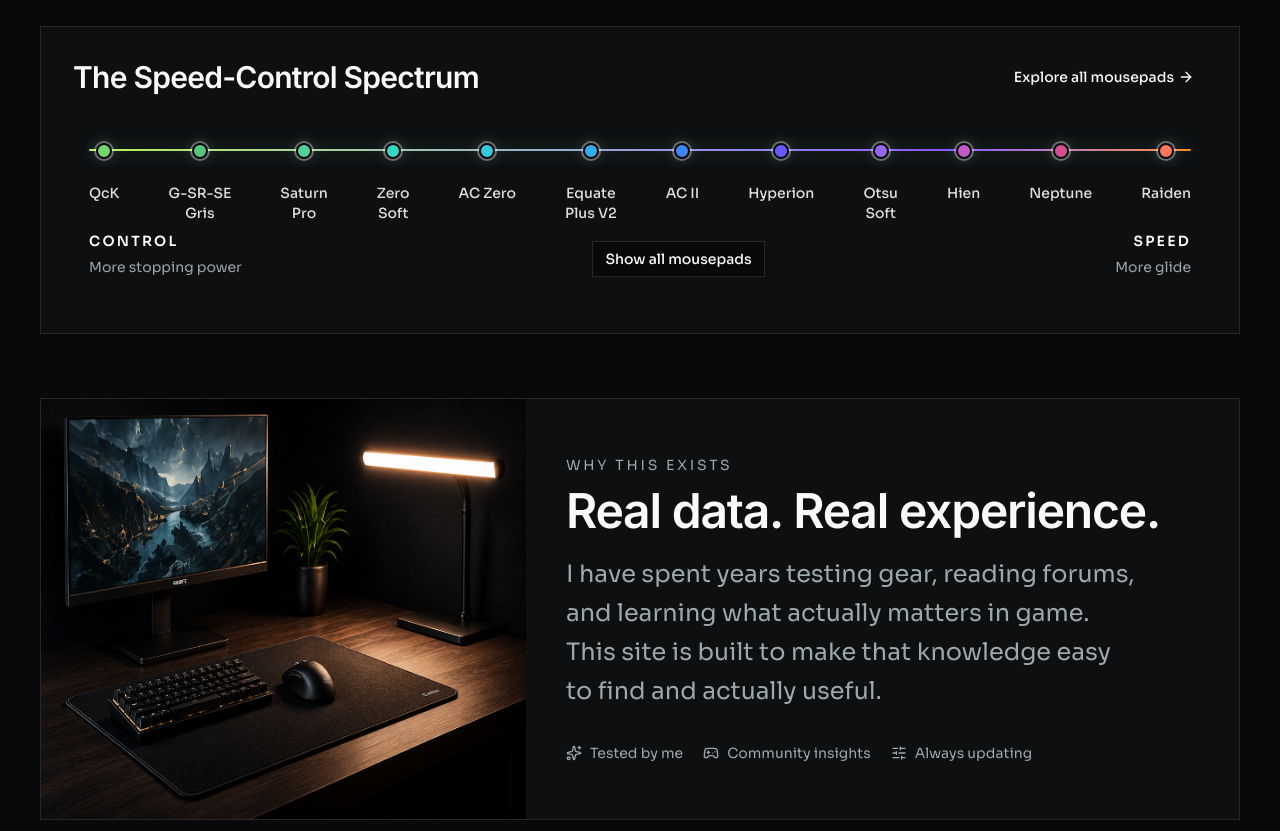
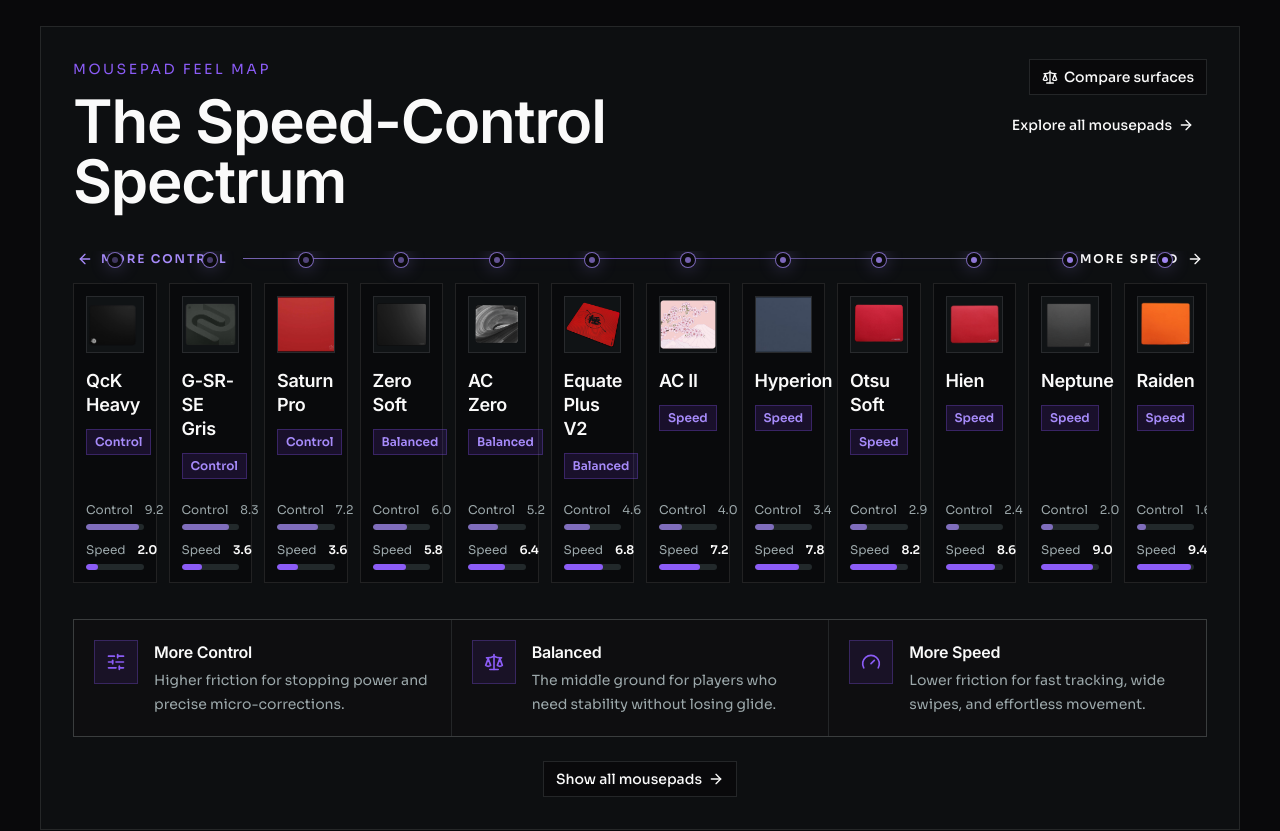
Before and after one commit to Hyperion147/fragbasic, a Next.js app: page / in a window 1280 px wide. Shown: the part 2740-3571 px from the top of the page. Built offline with nearby package versions, Linux system fonts and the light colour scheme.

Commit message:
updated spectrum

```diff
--- a/src/features/landing/spectrum-section.tsx
+++ b/src/features/landing/spectrum-section.tsx
@@ -1,80 +1,280 @@
+import Image from "next/image";
 import Link from "next/link";
+import {
+  ArrowLeft,
+  ArrowRight,
+  Gauge,
+  Scale,
+  SlidersHorizontal,
+} from "lucide-react";
 
 import { Button } from "@/components/ui/button";
-import { SectionHeader } from "@/features/landing/section-header";
 
-const visualSpectrumPads = [
-  { name: "QcK", color: "#75d66d" },
-  { name: "G-SR-SE\nGris", color: "#58c37a" },
-  { name: "Saturn\nPro", color: "#4fd19a" },
-  { name: "Zero\nSoft", color: "#35d6bf" },
-  { name: "AC Zero", color: "#35c9df" },
-  { name: "Equate\nPlus V2", color: "#34abea" },
-  { name: "AC II", color: "#3f86f5" },
-  { name: "Hyperion", color: "#6858ff" },
-  { name: "Otsu\nSoft", color: "#9367f2" },
-  { name: "Hien", color: "#c15ac7" },
-  { name: "Neptune", color: "#d44d91" },
-  { name: "Raiden", color: "#ff755e" },
+const spectrumPads = [
+  {
+    name: "QcK Heavy",
+    slug: "steelseries-qck-heavy",
+    image: "/mousepads/steelseries/qck-heavy.webp",
+    category: "Control",
+    control: 9.2,
+    speed: 2.0,
+  },
+  {
+    name: "G-SR-SE Gris",
+    slug: "zowie-g-sr-se-gris",
+    image: "/mousepads/zowie/gsr-se-gris.png",
+    category: "Control",
+    control: 8.3,
+    speed: 3.6,
+  },
+  {
+    name: "Saturn Pro",
+    slug: "lgg-saturn-pro-soft",
+    image: "/mousepads/lgg/saturn-red.png",
+    category: "Control",
+    control: 7.2,
+    speed: 3.6,
+  },
+  {
+    name: "Zero Soft",
+    slug: "artisan-zero-soft",
+    image: "/mousepads/artisan/zero-black.png",
+    category: "Balanced",
+    control: 6.0,
+    speed: 5.8,
+  },
+  {
+    name: "AC Zero",
+    slug: "xraypad-aqua-control-zero",
+    image: "/mousepads/xraypad/aqua-control-zero.png",
+    category: "Balanced",
+    control: 5.2,
+    speed: 6.4,
+  },
+  {
+    name: "Equate Plus V2",
+    slug: "xraypad-equate-plus-v2",
+    image: "/mousepads/xraypad/eq-plus-v2.png",
+    category: "Balanced",
+    control: 4.6,
+    speed: 6.8,
+  },
+  {
+    name: "AC II",
+    slug: "xraypad-aqua-control-ii",
+    image: "/mousepads/xraypad/aqua-control-2.webp",
+    category: "Speed",
+    control: 4.0,
+    speed: 7.2,
+  },
+  {
+    name: "Hyperion",
+    slug: "pulsar-lgg-hyperion-soft",
+    image: "/mousepads/lgg/hyperion-blue.png",
+    category: "Speed",
+    control: 3.4,
+    speed: 7.8,
+  },
+  {
+    name: "Otsu Soft",
+    slug: "artisan-hayate-otsu-soft",
+    image: "/mousepads/artisan/hayate-otsu-v2-red.png",
+    category: "Speed",
+    control: 2.9,
+    speed: 8.2,
+  },
+  {
+    name: "Hien",
+    slug: "artisan-hien-soft",
+    image: "/mousepads/artisan/hien-red.png",
+    category: "Speed",
+    control: 2.4,
+    speed: 8.6,
+  },
+  {
+    name: "Neptune",
+    slug: "lgg-neptune-pro-soft",
+    image: "/mousepads/lgg/neptune-pro.png",
+    category: "Speed",
+    control: 2.0,
+    speed: 9.0,
+  },
+  {
+    name: "Raiden",
+    slug: "artisan-raiden-soft",
+    image: "/mousepads/artisan/raiden-orange.png",
+    category: "Speed",
+    control: 1.6,
+    speed: 9.4,
+  },
+] as const;
+
+const spectrumNotes = [
+  {
+    title: "More Control",
+    text: "Higher friction for stopping power and precise micro-corrections.",
+    icon: SlidersHorizontal,
+  },
+  {
+    title: "Balanced",
+    text: "The middle ground for players who need stability without losing glide.",
+    icon: Scale,
+  },
+  {
+    title: "More Speed",
+    text: "Lower friction for fast tracking, wide swipes, and effortless movement.",
+    icon: Gauge,
+  },
 ] as const;
 
 export function SpectrumSection() {
   return (
-    <section className="overflow-hidden rounded-2xl border border-border bg-card/40 p-6 md:p-8">
-      <SectionHeader
-        title="The Speed-Control Spectrum"
-        href="/mousepads"
-        action="Explore all mousepads"
+    <section className="overflow-hidden rounded-2xl border border-border bg-card/40 p-5 md:p-8">
+      <div className="flex flex-col gap-6 lg:flex-row lg:items-start lg:justify-between">
+        <div>
+          <p className="text-sm uppercase tracking-[0.18em] text-brand-hover">
+            Mousepad feel map
+          </p>
+          <h2 className="mt-3 max-w-4xl text-4xl font-semibold md:text-6xl">
+            The Speed-Control Spectrum
+          </h2>
+        </div>
+
+        <div className="flex flex-wrap gap-3 lg:justify-end">
+          <Button variant="outline" asChild>
+            <Link href="/mousepads/compare/universal">
+              <Scale className="size-4" />
+              Compare surfaces
+            </Link>
+          </Button>
+          <Button variant="ghost" asChild>
+            <Link href="/mousepads">
+              Explore all mousepads
+              <ArrowRight className="size-4" />
+            </Link>
+          </Button>
+        </div>
+      </div>
+
+      <div className="mt-10 overflow-x-auto pb-3">
+        <div className="min-w-[1120px]">
+          <div className="grid grid-cols-[auto_1fr_auto] items-center gap-4 px-1 text-xs font-semibold uppercase tracking-[0.16em]">
+            <span className="inline-flex items-center gap-2 text-brand-glow">
+              <ArrowLeft className="size-4" />
+              More Control
+            </span>
+            <div className="h-px bg-linear-to-r from-[color:color-mix(in_srgb,var(--brand-glow)_68%,transparent)] via-[color:color-mix(in_srgb,var(--brand-hover)_58%,transparent)] to-[color:color-mix(in_srgb,var(--foreground)_34%,transparent)] shadow-[0_0_18px_color-mix(in_srgb,var(--brand-glow)_20%,transparent)]" />
+            <span className="inline-flex items-center gap-2 text-foreground">
+              More Speed
+              <ArrowRight className="size-4" />
+            </span>
+          </div>
+
+          <div className="mt-4 grid grid-cols-12 gap-3">
+            {spectrumPads.map((pad, index) => (
+              <Link
+                key={pad.slug}
+                href={`/mousepads/${pad.slug}`}
+                className="group relative flex min-h-[300px] flex-col rounded-lg border border-border bg-background/70 p-3 transition-colors hover:border-[color:color-mix(in_srgb,var(--brand-hover)_46%,transparent)] hover:bg-background hover:shadow-[0_0_24px_color-mix(in_srgb,var(--brand-glow)_10%,transparent)]"
+              >
+                <span className="absolute top-[-32px] left-1/2 flex size-4 -translate-x-1/2 items-center justify-center rounded-full border border-[color:color-mix(in_srgb,var(--brand-glow)_72%,transparent)] bg-background shadow-[0_0_18px_color-mix(in_srgb,var(--brand-glow)_30%,transparent)]">
+                  <span
+                    className="size-1.5 rounded-full bg-brand-glow"
+                    style={{ opacity: 0.35 + index / 18 }}
                   />
+                </span>
 
-      <div className="mt-8 overflow-x-auto pb-2">
-        <div className="relative min-w-[980px] px-4 pt-4 pb-4">
-          <div className="absolute top-[22px] right-4 left-4 h-0.5 rounded-full bg-gradient-to-r from-lime-300 via-cyan-300 via-45% via-blue-400 via-65% via-violet-500 via-78% via-pink-500 to-orange-400 shadow-[0_0_18px_rgba(99,224,173,0.45)]" />
+                <div className="relative aspect-square overflow-hidden rounded-md border border-border bg-muted/30">
+                  <Image
+                    src={pad.image}
+                    alt={pad.name}
+                    fill
+                    sizes="110px"
+                    className="object-cover transition-transform duration-300 group-hover:scale-105"
+                  />
+                </div>
 
-          <div className="flex w-full items-start gap-6">
-            <div className="flex w-full justify-between">
-              {visualSpectrumPads.map((pad) => (
-                <Link
-                  key={pad.name}
-                  href="/mousepads"
-                  className="relative flex flex-col items-center"
-                >
-                  <span
-                    className="relative z-10 size-4 rounded-full border-2 border-background ring-2 ring-white/35 shadow-[0_0_16px_rgba(255,255,255,0.22)]"
-                    style={{ backgroundColor: pad.color }}
-                  />
-                  <span className="mt-6 whitespace-pre-line text-center text-sm font-medium leading-5 text-foreground/88">
+                <div className="mt-4 flex flex-1 flex-col">
+                  <h3 className="text-lg font-semibold leading-6 text-foreground">
                     {pad.name}
+                  </h3>
+                  <span className="mt-3 w-fit rounded-md border border-[color:color-mix(in_srgb,var(--brand-hover)_28%,transparent)] bg-[color:color-mix(in_srgb,var(--brand)_14%,transparent)] px-2 py-1 text-xs font-semibold text-brand-glow">
+                    {pad.category}
                   </span>
+
+                  <div className="mt-auto space-y-3 pt-5">
+                    <Score label="Control" value={pad.control} />
+                    <Score label="Speed" value={pad.speed} strong />
+                  </div>
+                </div>
               </Link>
             ))}
           </div>
         </div>
-          <div className="flex w-full items-end justify-between pt-2">
-            <div className="text-left">
-              <p className="text-sm font-semibold uppercase tracking-[0.16em]">
-                Control
-              </p>
-              <p className="mt-1.5 text-sm text-muted-foreground">
-                More stopping power
-              </p>
       </div>
-            <div className="flex justify-center">
-              <Button variant="outline" asChild>
-                <Link href="/mousepads">Show all mousepads</Link>
-              </Button>
-            </div>
-            <div className="text-right">
-              <p className="text-sm font-semibold uppercase tracking-[0.16em]">
-                Speed
-              </p>
-              <p className="mt-1.5 text-sm text-muted-foreground">
-                More glide
+
+      <div className="mt-6 grid gap-px overflow-hidden rounded-lg border border-border bg-border md:grid-cols-3">
+        {spectrumNotes.map((note) => {
+          const Icon = note.icon;
+
+          return (
+            <div
+              key={note.title}
+              className="flex gap-4 bg-background/80 px-5 py-5"
+            >
+              <span className="flex size-11 shrink-0 items-center justify-center rounded-lg border border-[color:color-mix(in_srgb,var(--brand-hover)_28%,transparent)] bg-[color:color-mix(in_srgb,var(--brand)_10%,transparent)] text-brand-hover">
+                <Icon className="size-5" />
+              </span>
+              <div>
+                <h3 className="text-base font-semibold">{note.title}</h3>
+                <p className="mt-1 text-sm leading-6 text-muted-foreground">
+                  {note.text}
                 </p>
               </div>
             </div>
+          );
+        })}
       </div>
+
+      <div className="mt-6 flex justify-center">
+        <Button variant="outline" asChild>
+          <Link href="/mousepads">
+            Show all mousepads
+            <ArrowRight className="size-4" />
+          </Link>
+        </Button>
       </div>
     </section>
   );
 }
+
+function Score({
+  label,
+  value,
+  strong = false,
+}: {
+  label: string;
+  value: number;
+  strong?: boolean;
+}) {
+  return (
+    <div>
+      <div className="flex items-center justify-between gap-3 text-xs text-muted-foreground">
+        <span>{label}</span>
+        <span className={strong ? "font-semibold text-foreground" : ""}>
+          {value.toFixed(1)}
+        </span>
+      </div>
+      <div className="mt-1.5 h-1.5 overflow-hidden rounded-full bg-muted">
+        <div
+          className={
+            strong
+              ? "h-full rounded-full bg-brand-hover"
+              : "h-full rounded-full bg-brand-glow/70"
+          }
+          style={{ width: `${value * 10}%` }}
+        />
+      </div>
+    </div>
+  );
+}
```
Lines whose indentation alone changed are shown as unchanged.
